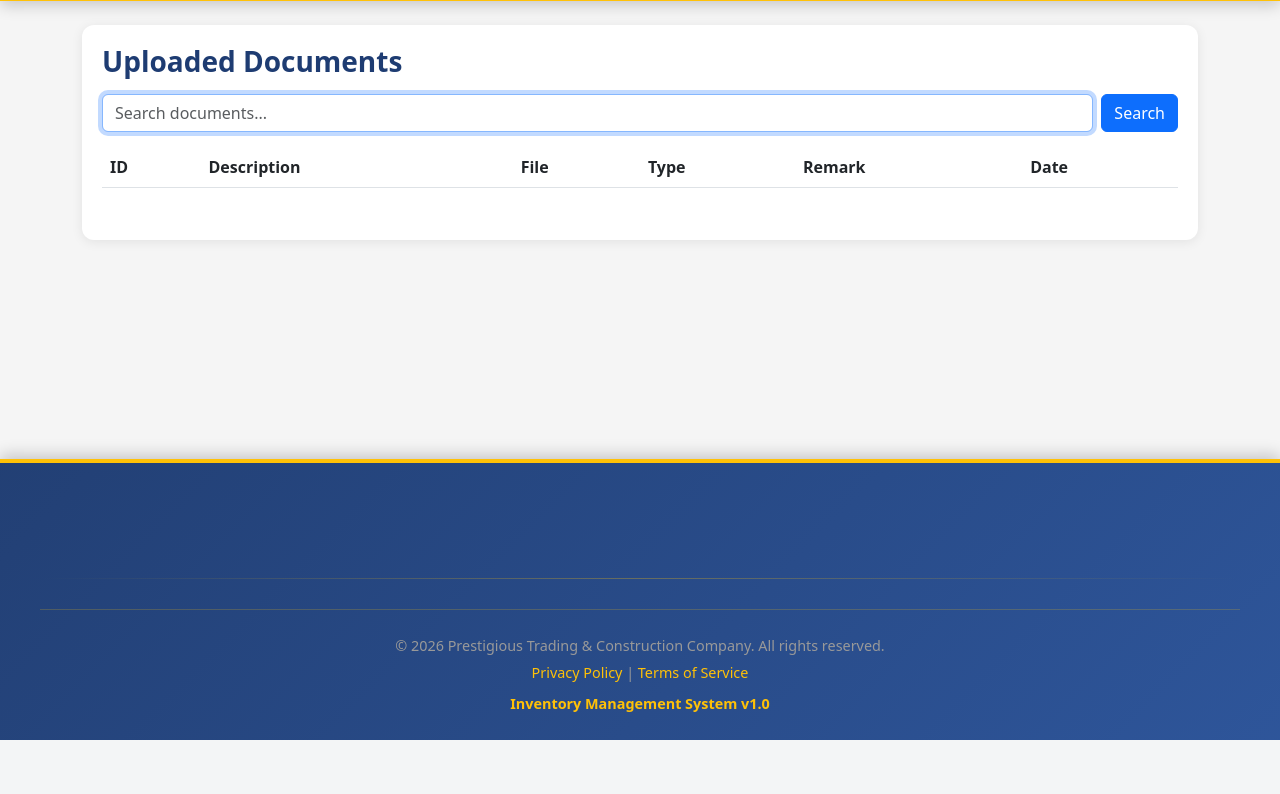
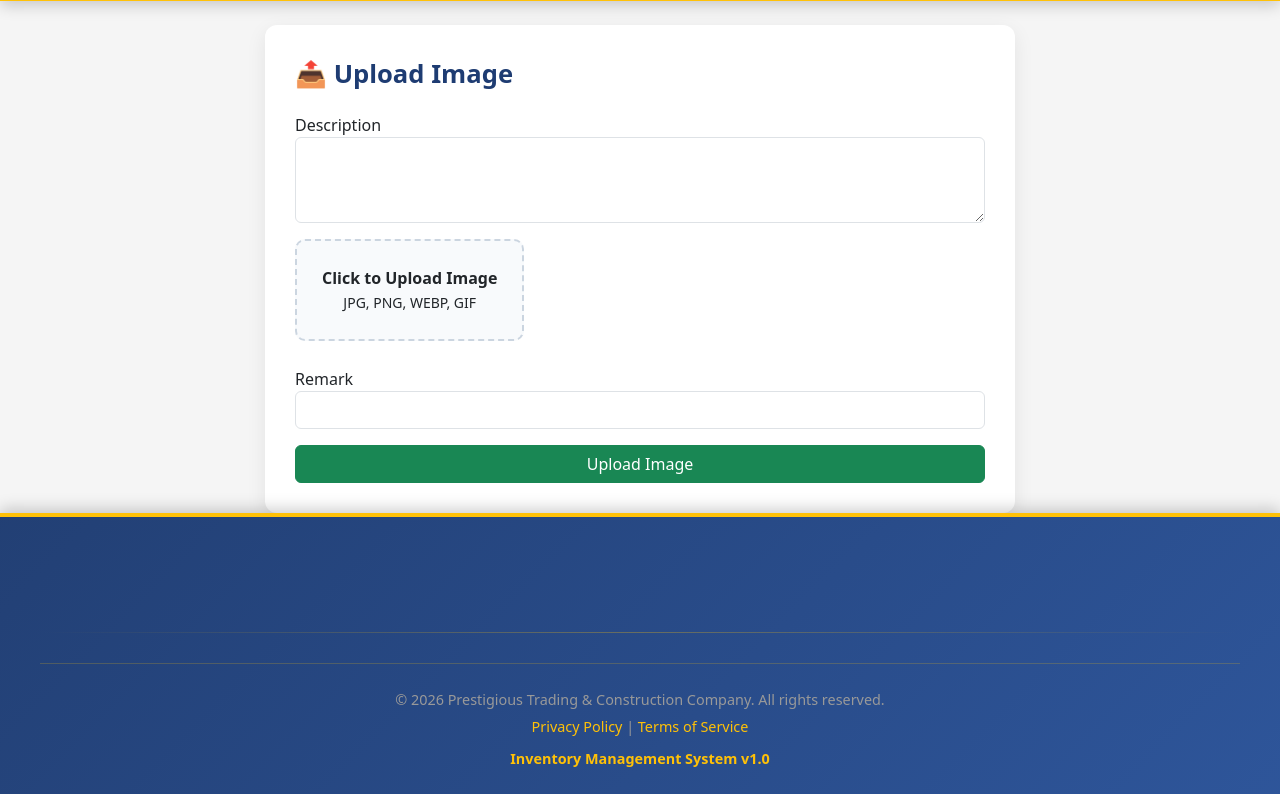
Before and after one commit to santospederson-ui/Inventory-Management-System, a Flask app: template templates/upload_image.html in a window 1280 px wide. Shown: the part 60-854 px from the top of the page. Before the commit the page ends 800 px from the top, so only its background shows below. Run offline with Flask 3, Linux system fonts and the light colour scheme; the template is opened without the code that fills it, so the values that code supplies are empty.

Commit message:
Update upload_image.html

```diff
--- a/templates/upload_image.html
+++ b/templates/upload_image.html
@@ -3,260 +3,107 @@
 {% block content %}
 
 <style>
-.container-box {
+.upload-card {
+    max-width: 750px;
+    margin: auto;
     background: white;
-    padding: 20px;
     border-radius: 12px;
-    box-shadow: 0 2px 12px rgba(0,0,0,0.08);
+    padding: 30px;
+    box-shadow: 0 6px 20px rgba(0,0,0,0.08);
 }
 
-.header {
-    display: flex;
-    justify-content: space-between;
-    align-items: center;
-    margin-bottom: 15px;
+.upload-title {
+    font-size: 1.6rem;
+    font-weight: 700;
+    color: #1e3c72;
+    margin-bottom: 20px;
 }
 
-.header h3 {
-    color: #1e3c72;
-    font-weight: 700;
-    margin: 0;
+.upload-box {
+    border: 2px dashed #cbd5e0;
+    border-radius: 10px;
+    padding: 25px;
+    text-align: center;
+    cursor: pointer;
+    background: #f8fafc;
+    transition: 0.3s;
 }
 
-.search-box {
-    margin-bottom: 15px;
+.upload-box:hover {
+    border-color: #1e3c72;
 }
 
-.table thead {
-    background: #1e3c72;
-    color: white;
+.preview-img {
+    max-width: 100%;
+    margin-top: 15px;
+    border-radius: 10px;
+    border: 1px solid #ddd;
 }
 
-.view-btn {
-    background: #1e3c72;
-    color: white;
-    border: none;
-    padding: 6px 12px;
-    border-radius: 6px;
-    cursor: pointer;
-}
-
-.view-btn:hover {
-    background: #2a5298;
-}
-
-/* MODAL */
-.modal-overlay {
-    position: fixed;
-    top: 0; left: 0;
-    width: 100%; height: 100%;
-    background: rgba(0,0,0,0.7);
-    display: none;
-    justify-content: center;
-    align-items: center;
-    z-index: 9999;
-}
-
-.modal-box {
-    background: white;
-    width: 90%;
-    max-width: 900px;
-    border-radius: 10px;
-    padding: 10px;
-}
-
-.modal-box img,
-.modal-box iframe {
-    width: 100%;
-    height: 80vh;
-}
-
-.close-btn {
-    float: right;
-    background: red;
-    color: white;
-    border: none;
-    padding: 5px 10px;
-    border-radius: 5px;
+.file-name {
+    margin-top: 10px;
+    color: #555;
 }
 </style>
 
-<div class="container-box">
+<div class="upload-card">
 
-    <div class="header">
-        <h3>Uploaded Documents</h3>
-    </div>
+    <div class="upload-title">📤 Upload Image</div>
 
-    <!-- SEARCH -->
-    <form method="GET"
-          action="{{ url_for('upload_list') }}"
-          id="searchForm"
-          class="search-box d-flex gap-2">
+    <form method="POST" enctype="multipart/form-data" action="{{ url_for('upload_image') }}">
 
-        <input type="text"
-               name="search"
-               id="searchInput"
-               value="{{ search }}"
-               class="form-control"
-               placeholder="Search documents...">
+        <!-- DESCRIPTION -->
+        <label>Description</label>
+        <textarea name="description" class="form-control mb-3" rows="3" required></textarea>
 
-        <button class="btn btn-primary">Search</button>
+        <!-- FILE INPUT -->
+        <input type="file"
+               id="fileInput"
+               name="file"
+               accept="image/*"
+               hidden
+               onchange="previewImage(event)">
+
+        <label for="fileInput" class="upload-box">
+            <div><strong>Click to Upload Image</strong></div>
+            <small>JPG, PNG, WEBP, GIF</small>
+        </label>
+
+        <!-- FILE NAME -->
+        <div id="fileName" class="file-name"></div>
+
+        <!-- IMAGE PREVIEW -->
+        <div id="previewBox"></div>
+
+        <!-- REMARK -->
+        <label class="mt-3">Remark</label>
+        <input type="text" name="remark" class="form-control mb-3">
+
+        <button type="submit" class="btn btn-success w-100">
+            Upload Image
+        </button>
 
     </form>
-
-    <!-- TABLE -->
-    <div class="table-responsive">
-
-        <table class="table table-striped table-hover">
-
-            <thead>
-                <tr>
-                    <th>ID</th>
-                    <th>Description</th>
-                    <th>File</th>
-                    <th>Type</th>
-                    <th>Remark</th>
-                    <th>Date</th>
-                </tr>
-            </thead>
-
-            <tbody>
-
-            {% for row in data %}
-                <tr>
-
-                    <td>{{ row.id }}</td>
-                    <td>{{ row.full_description }}</td>
-
-                    <td>
-                        {% if row.filename %}
-                        <button class="view-btn"
-                                onclick="openPreview('{{ row.filepath }}',
-                                '{{ row.filetype or '' }}')">
-                            View
-                        </button>
-
-                        <br>
-                        <small>{{ row.filepath }}</small>
-                        {% endif %}
-                    </td>
-
-                    <td>{{ row.filetype or '-' }}</td>
-                    <td>{{ row.remark or '-' }}</td>
-                    <td>{{ row.action_date or '-' }}</td>
-
-                </tr>
-            {% endfor %}
-
-            </tbody>
-
-        </table>
-
-    </div>
-
-    <!-- PAGINATION -->
-    <nav>
-        <ul class="pagination justify-content-center">
-
-            {% if page > 1 %}
-            <li class="page-item">
-                <a class="page-link"
-                   href="{{ url_for('upload_list', page=page-1, search=search) }}">
-                    Prev
-                </a>
-            </li>
-            {% endif %}
-
-            {% for p in range(1, total_pages + 1) %}
-            <li class="page-item {% if p == page %}active{% endif %}">
-                <a class="page-link"
-                   href="{{ url_for('upload_list', page=p, search=search) }}">
-                    {{ p }}
-                </a>
-            </li>
-            {% endfor %}
-
-            {% if page < total_pages %}
-            <li class="page-item">
-                <a class="page-link"
-                   href="{{ url_for('upload_list', page=page+1, search=search) }}">
-                    Next
-                </a>
-            </li>
-            {% endif %}
-
-        </ul>
-    </nav>
-
-</div>
-
-<!-- MODAL -->
-<div class="modal-overlay" id="modal">
-    <div class="modal-box">
-        <button class="close-btn" onclick="closeModal()">X</button>
-        <div id="previewContainer"></div>
-    </div>
 </div>
 
 <script>
-function openPreview(url, type) {
+function previewImage(event) {
+    let file = event.target.files[0];
+    let previewBox = document.getElementById("previewBox");
+    let fileName = document.getElementById("fileName");
 
-    let box = document.getElementById("previewContainer");
+    previewBox.innerHTML = "";
 
-    type = (type || "").toLowerCase();
+    if (!file) return;
 
-    // CLEAN URL (important for Cloudinary PDFs)
-    let cleanUrl = url.split("?")[0];
+    fileName.innerText = "Selected: " + file.name;
 
-    // =========================
-    // IMAGE FILES
-    // =========================
-    if (
-        cleanUrl.match(/\.(jpg|jpeg|png|webp|gif)$/i) ||
-        type === "image"
-    ) {
-        box.innerHTML = `<img src="${url}">`;
-    }
+    // IMAGE PREVIEW (LOCAL BEFORE UPLOAD)
+    let img = document.createElement("img");
+    img.src = URL.createObjectURL(file);
+    img.className = "preview-img";
 
-    // =========================
-    // PDF FILES (FIXED)
-    // =========================
-    else if (
-        cleanUrl.match(/\.pdf$/i) ||
-        type === "pdf" ||
-        type === "raw"
-    ) {
-        box.innerHTML = `
-            <iframe
-                src="${url}"
-                style="width:100%;height:80vh;border:none;background:white;">
-            </iframe>
-
-            <div style="text-align:center;margin-top:10px;">
-                <a href="${url}" target="_blank"
-                   style="background:#1e3c72;color:white;padding:8px 12px;
-                          border-radius:6px;text-decoration:none;">
-                    Open PDF in New Tab
-                </a>
-            </div>
-        `;
-    }
-
-    // =========================
-    // FALLBACK
-    // =========================
-    else {
-        box.innerHTML = `
-            <a href="${url}" target="_blank">Open File</a>
-        `;
-    }
-
-    document.getElementById("modal").style.display = "flex";
-}
-
-function closeModal() {
-    document.getElementById("modal").style.display = "none";
-    document.getElementById("previewContainer").innerHTML = "";
+    previewBox.appendChild(img);
 }
 </script>
 
```
